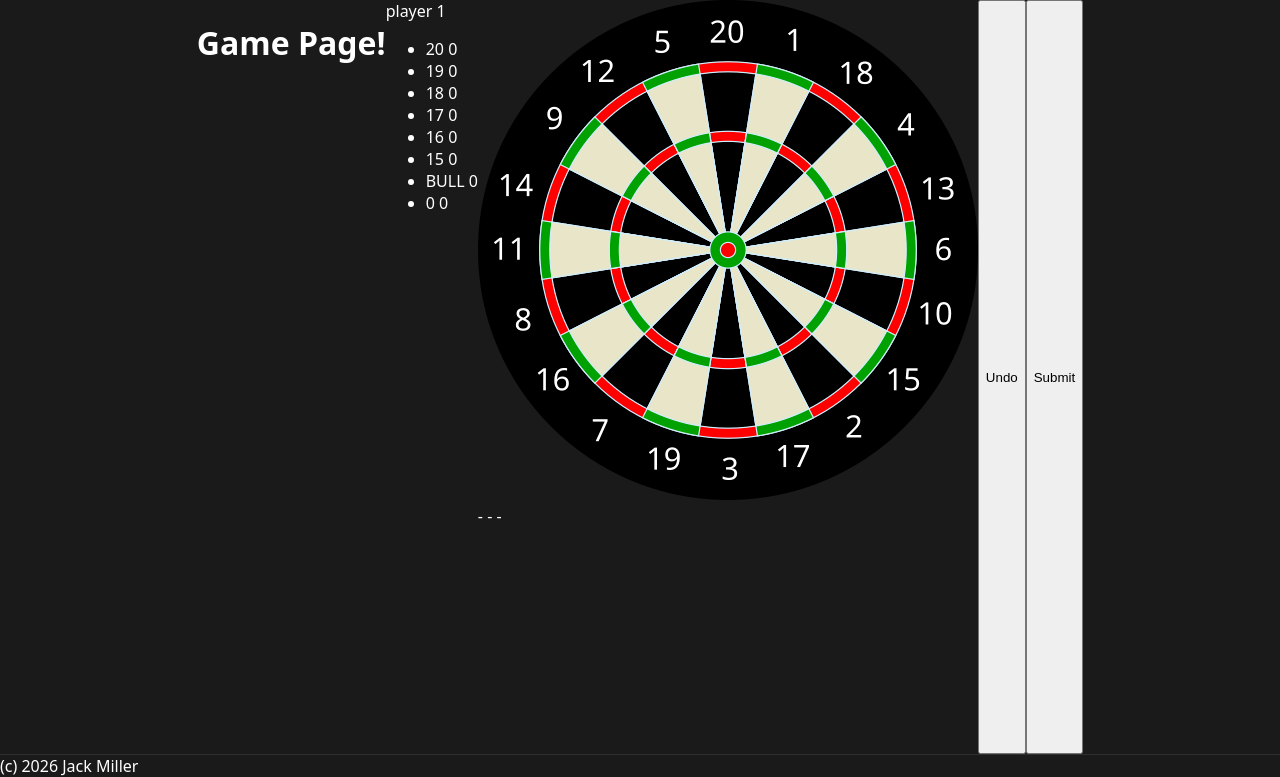
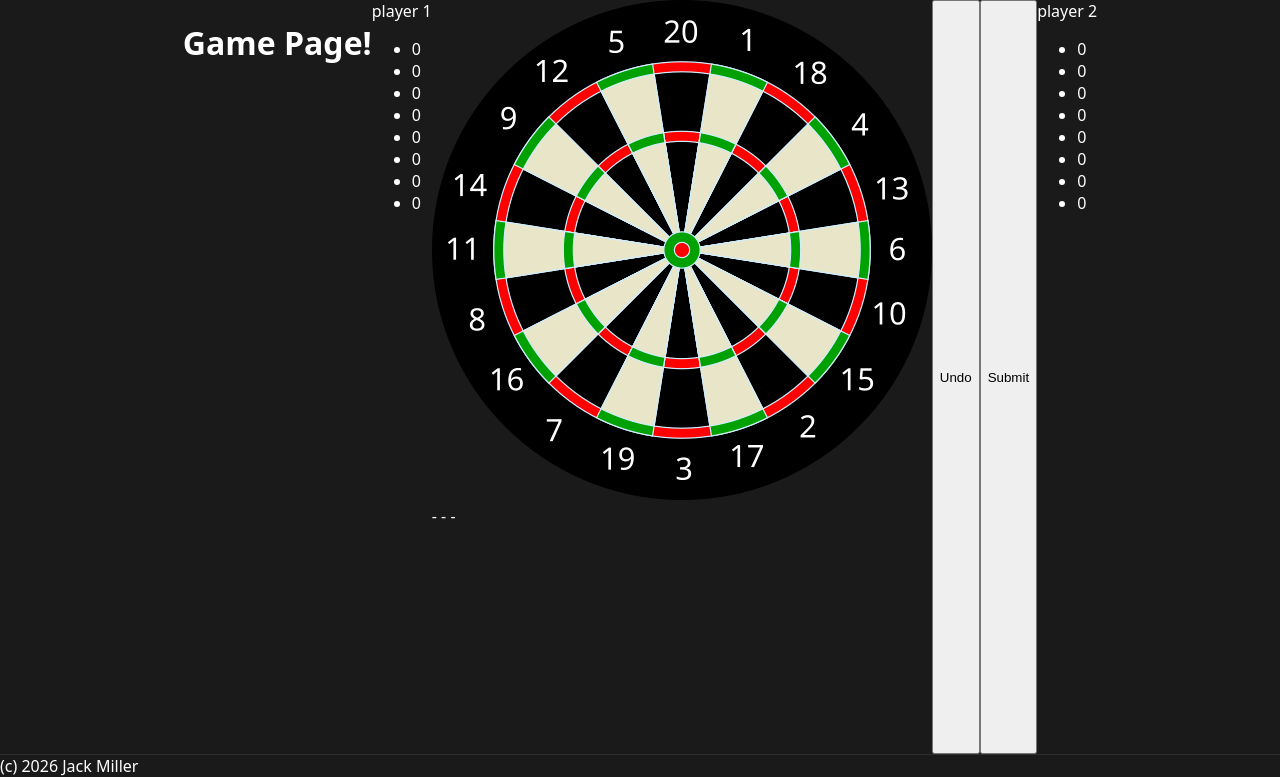
Before and after one commit to millerjw2000/python_dartbot, a Flask app: page /new_game in a window 1280 px wide. Shown: the part 23-800 px from the top of the page. Run offline with Flask 3, Linux system fonts and the light colour scheme; some libraries are stand-ins or nearby versions.

Commit message:
flask work

```diff
--- a/game.py
+++ b/game.py
@@ -10,11 +10,9 @@ fresh_board = {
                     '16' : [0,16],
                     '15' : [0,15],
                     'BULL' : [0,25],
-                    '0' : [0,0]
                 }
 
 acceptable_hits = [
-                    '0',
                     '15',
                     'D15',
                     'T15',
@@ -89,7 +87,6 @@ class Game:
 
             #raise Exception(f"'{hit}' is not an acceptable entry")
             print(hit,'is not an acceptable entry - entering a 0')
-            self.player_boards[player_index]['0'][0] += 1
             return self.player_boards
 
 
--- a/routes.py
+++ b/routes.py
@@ -1,13 +1,13 @@
-from flask import Flask, render_template, request, redirect
+from flask import Flask, render_template, request, redirect,jsonify
 from flask_bootstrap import Bootstrap
 import bot
 import game
-import jsonify
 
 app = Flask(__name__)
 bootstrap = Bootstrap(app)
 
-global_game = ['']
+global_game = None
+global_bot = None
 
 @app.route('/')
 def index():
@@ -17,12 +17,12 @@ def index():
 @app.route('/new_game')
 def new_game():
 
-    current_game = game.Game()
-    global_game[0] = current_game
-    boards = current_game.player_boards
-    scores = current_game.player_scores
+    global global_game
+    global_game = game.Game()
 
-    return render_template('game.html',boards=boards,scores=scores)
+    global global_bot
+    global_bot = bot.Bot(1)
+    return render_template('game.html')
 
 @app.route('/update_game',methods=["GET","POST"])
 def update_game():
@@ -32,13 +32,66 @@ def update_game():
         data = request.get_json()
 
         throws = data["throws"]
+        print(throws)
+
+        if len(throws) == 0:
+            throws = ['0','0','0']
+        elif len(throws) == 1:
+            throws.append('0')
+            throws.append('0')
+        elif len(throws) == 2:
+            throws.append('0')
 
         print(throws)
         # ['T20', '5', 'D20']
+        response = {}
+        response['winner'] = 0
 
-        # update game
+        global_game.enter_hit(1,throws[0])
+        global_game.enter_hit(1,throws[1])
+        global_game.enter_hit(1,throws[2])
 
-        return render_template("game.html",boards=global_game[0].player_boards,scores=global_game[0].player_scores)
+        if global_game.check_for_win() == True:
+
+            response['winner'] = 1
+
+        elif global_game.check_for_win() == False:
+
+            response['bot_history'] = []
+
+            for i in range(3):
+
+                aimpoint = global_bot.decide_aimpoint(global_game)
+                hit = global_bot.determine_hit(aimpoint)
+
+                bot_move = f'Bot aimed at {aimpoint} and hit {hit}'
+                print(bot_move)
+                response['bot_history'].append(bot_move)
+
+                global_game.enter_hit(2,hit)
+
+            if global_game.check_for_win() == True:
+
+                response['winner'] = 2
+
+        response['player_1_board'] = global_game.player_boards[0]
+        response['player_1_score'] = global_game.player_scores[0]
+        response['player_2_board'] = global_game.player_boards[1]
+        response['player_2_score'] = global_game.player_scores[1]
+
+        return jsonify(response)
+
+    if request.method == "GET":
+
+        response = {}
+        response['player_1_board'] = global_game.player_boards[0]
+        response['player_1_score'] = global_game.player_scores[0]
+        response['player_2_board'] = global_game.player_boards[1]
+        response['player_2_score'] = global_game.player_scores[1]
+
+        return jsonify(response)
+
+
 
 @app.errorhandler(404)
 def page_not_found(e):
--- a/static/dartboard.js
+++ b/static/dartboard.js
@@ -1,3 +1,36 @@
+function renderBoard(gameState) {
+
+    document.getElementById('player_1_num_20s').textContent = gameState.player_1_board["20"][0]
+    document.getElementById('player_1_num_19s').textContent = gameState.player_1_board["19"][0]
+    document.getElementById('player_1_num_18s').textContent = gameState.player_1_board["18"][0]
+    document.getElementById('player_1_num_17s').textContent = gameState.player_1_board["17"][0]
+    document.getElementById('player_1_num_16s').textContent = gameState.player_1_board["16"][0]
+    document.getElementById('player_1_num_15s').textContent = gameState.player_1_board["15"][0]
+    document.getElementById('player_1_num_bulls').textContent = gameState.player_1_board["BULL"][0]
+    document.getElementById('player_1_score').textContent = gameState.player_1_score
+
+    document.getElementById('player_2_num_20s').textContent = gameState.player_2_board["20"][0]
+    document.getElementById('player_2_num_19s').textContent = gameState.player_2_board["19"][0]
+    document.getElementById('player_2_num_18s').textContent = gameState.player_2_board["18"][0]
+    document.getElementById('player_2_num_17s').textContent = gameState.player_2_board["17"][0]
+    document.getElementById('player_2_num_16s').textContent = gameState.player_2_board["16"][0]
+    document.getElementById('player_2_num_15s').textContent = gameState.player_2_board["15"][0]
+    document.getElementById('player_2_num_bulls').textContent = gameState.player_2_board["BULL"][0]
+    document.getElementById('player_2_score').textContent = gameState.player_2_score
+
+}
+
+document.addEventListener("DOMContentLoaded", async function () {
+
+    const response = await fetch("/update_game");
+
+    const gameState = await response.json();
+
+    console.log(gameState);
+    renderBoard(gameState)
+
+});
+
 const board = document.getElementById("dartboard");
 
 let throws = []
@@ -145,6 +178,10 @@ document.getElementById("submit").addEventListener("click", async () => {
     });
 
     const gameState = await response.json();
+    renderBoard(gameState)
+    console.log(gameState);
 
-    console.log(gameState);
+    throws = []
+    renderEntries()
+
 });
--- a/templates/game.html
+++ b/templates/game.html
@@ -10,13 +10,15 @@ game page
     <div class="board">
         player 1
         <ul>
-            {% for key in boards[0] %}
-                <li>
-                    {{key}} {{boards[0][key][0]}}
-                </li>
-            {% endfor %}
+            <li id="player_1_num_20s">-</li>
+            <li id="player_1_num_19s">-</li>
+            <li id="player_1_num_18s">-</li>
+            <li id="player_1_num_17s">-</li>
+            <li id="player_1_num_16s">-</li>
+            <li id="player_1_num_15s">-</li>
+            <li id="player_1_num_bulls">-</li>
+            <li id="player_1_score"></li>
         </ul>
-
     </div>
 
     <div>
@@ -31,6 +33,20 @@ game page
     <button id="undo">Undo</button>
     <button id="submit">Submit</button>
 
+    <div class="board">
+        player 2
+        <ul>
+            <li id="player_2_num_20s">-</li>
+            <li id="player_2_num_19s">-</li>
+            <li id="player_2_num_18s">-</li>
+            <li id="player_2_num_17s">-</li>
+            <li id="player_2_num_16s">-</li>
+            <li id="player_2_num_15s">-</li>
+            <li id="player_2_num_bulls">-</li>
+            <li id="player_2_score"></li>
+        </ul>
+    </div>
+
     <script src="https://code.jquery.com/jquery-3.7.1.min.js"></script>
     <script src="{{ url_for('static', filename='dartboard.js') }}"></script>
 
```
